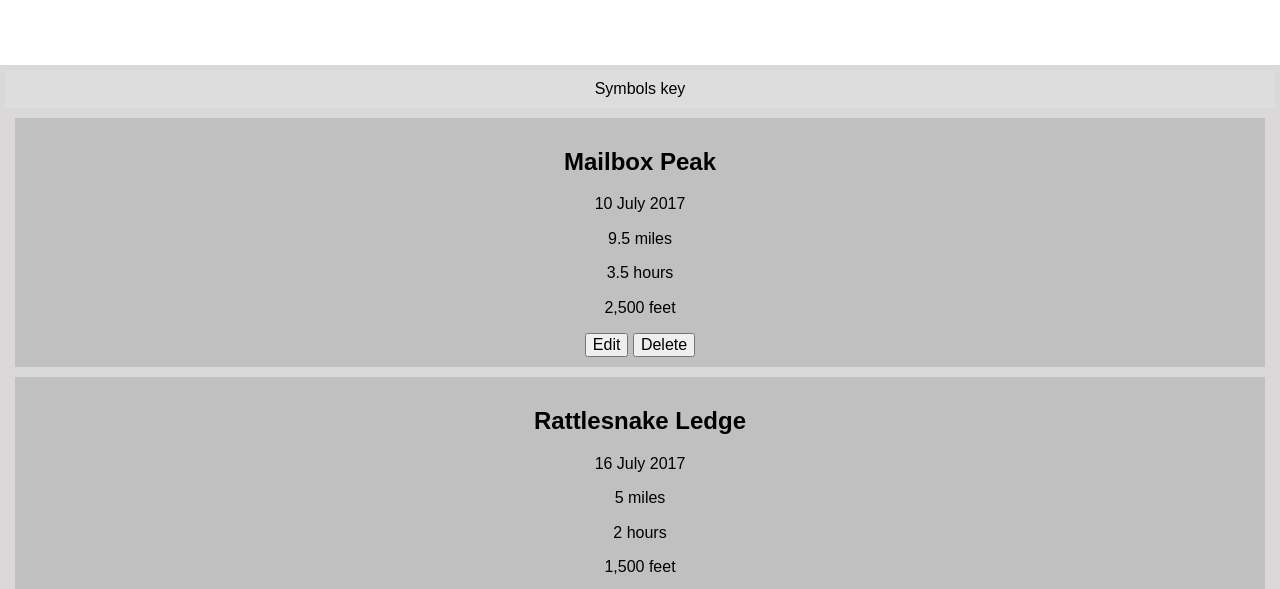
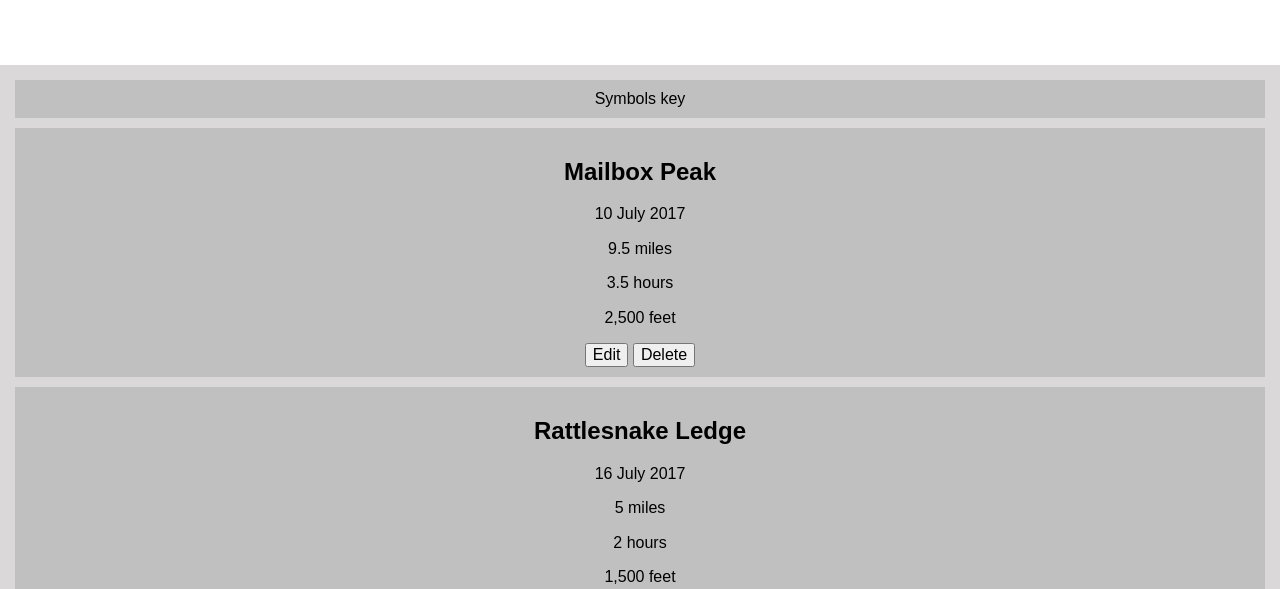
Before and after one commit to sam1cutler/HikeTracker_WF_log, a plain HTML site: page index.html in a window 1280 px wide. Shown: the part 187-776 px from the top of the page. Drawn offline with nearby package versions, Linux system fonts and the light colour scheme.

Commit message:
Small styling tweak

```diff
--- a/index.html
+++ b/index.html
@@ -23,7 +23,7 @@
     </header>
 
     <section class='hike-logs-section'>
-      <section>
+      <section class='hike-card'>
         Symbols key
       </section>
       <section class='hike-card'>
```
